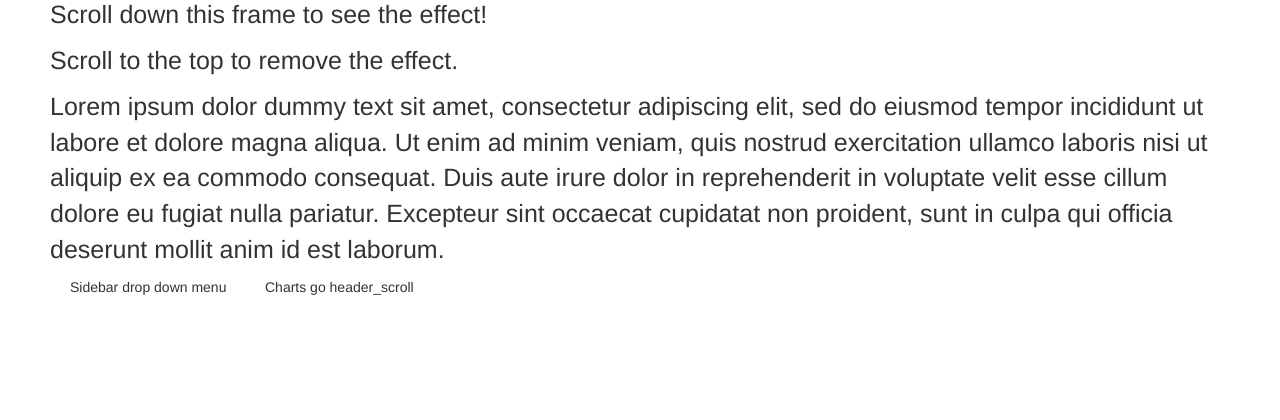
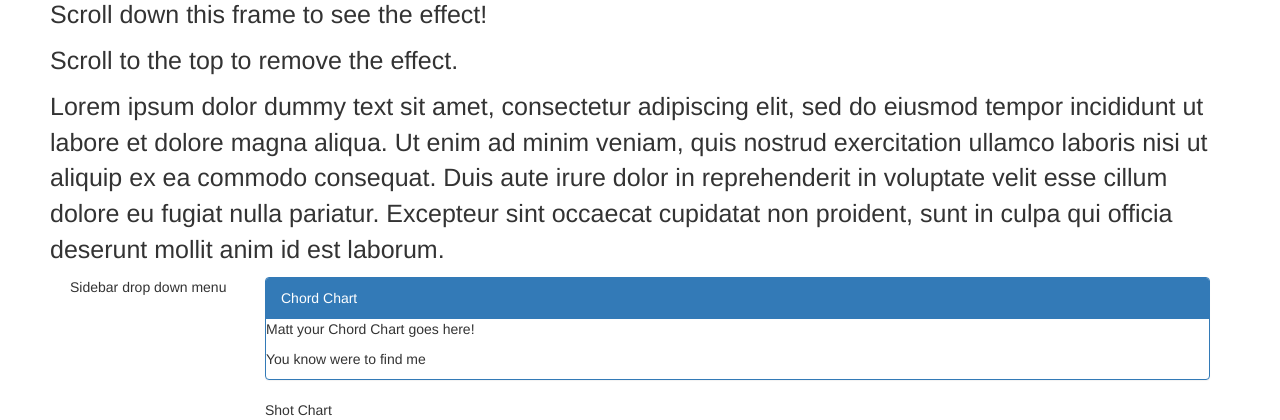
Before and after one commit to jeremykardash/NBA2019, a Flask app: page / in a window 1280 px wide. Shown: the part 384-804 px from the top of the page. Before the commit the page ends 679 px from the top, so only its background shows below. Run offline with Flask 2, Linux system fonts and the light colour scheme; parts of the project's set-up code (start-up, migrations or seed data) failed here and were passed over; some libraries are stand-ins or nearby versions.

Commit message:
panel heading

```diff
--- a/NBA/templates/index.html
+++ b/NBA/templates/index.html
@@ -24,22 +24,28 @@
       </div>
     <div class ="container" id ='bubble'>
         <div class ="row">
-            <div class = "col-md-2" id ="dropdown-menu">
+            <div class = "col-md-2" id ="description">
                 Sidebar drop down menu
             </div>
             <div class = "col-md-10">
-                Charts go header_scroll
+                <div class = "panel panel-primary" id="chord-chart">
+                    <div class = "panel-heading">Chord Chart</div>
+                    <p>Matt your Chord Chart goes here!</p>
+                    <p>You know were to find me</p>
+                </div>
+
+                <div class = "card" id = "shot-chart">
+                    Shot Chart
+                </div>
 
             </div>
 
         </div>
     </div>
-    <div id='description'></div>
-
-   <!-- <div id='bubble'></div> -->
-
+   <!-- <div id='description'></div>
+    <div id='bubble'></div>
     <div id='chord-chart'></div>
-    <div id='shot-chart'></div>
+    <div id='shot-chart'></div>-->
 
 
     <script src="https://cdnjs.cloudflare.com/ajax/libs/d3/5.5.0/d3.min.js"></script>
```
